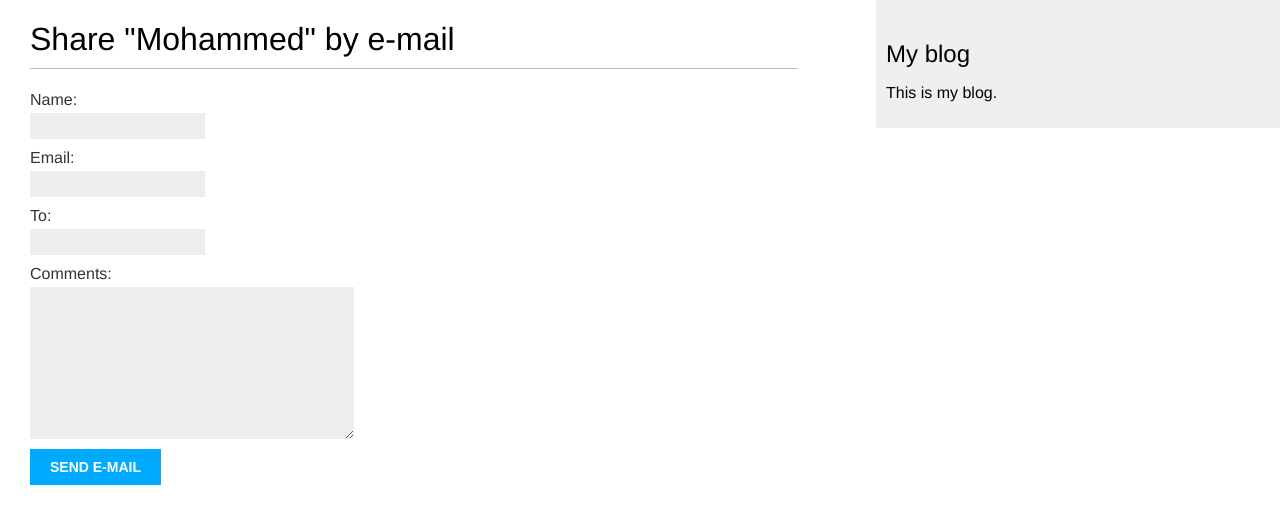
After one commit to TIkTok593/Blog-projects, a Django app: page /blog/12/share/ in a window 1280 px wide. The commit adds this page. Shown: the top 524 px of the page. Run offline with Django 4.2, Linux system fonts and the light colour scheme; data comes from the database, SQL or seed files in the repository.

Commit message:
adding email forms

```diff
--- /dev/null
+++ b/mysite/blog/forms.py
@@ -0,0 +1,7 @@
+from django import forms
+class EmailPostForm(forms.Form):
+    name = forms.CharField(max_length=25)
+    email = forms.EmailField()
+    to = forms.EmailField()
+    comments = forms.CharField(required=False,
+                               widget=forms.Textarea)
--- a/mysite/blog/templates/blog/post/detail.html
+++ b/mysite/blog/templates/blog/post/detail.html
@@ -6,4 +6,9 @@
     Published {{post.publish}} by {{post.author}}
 </p>
 {{post.body|linebreaks}}
+<p>
+    <a href="{% url "blog:post_share" post.id %}">
+      Share this post
+    </a>
+  </p>
 {% endblock %}
--- /dev/null
+++ b/mysite/blog/templates/blog/post/share.html
@@ -0,0 +1,17 @@
+{% extends "blog/base.html" %}
+{% block title %}Share a post{% endblock %}
+{% block content %}
+  {% if sent %}
+    <h1>E-mail successfully sent</h1>
+    <p>
+      "{{ post.title }}" was successfully sent to {{ form.cleaned_data.to }}.
+    </p>
+  {% else %}
+    <h1>Share "{{ post.title }}" by e-mail</h1>
+    <form method="post">
+      {{ form.as_p }}
+      {% csrf_token %}
+      <input type="submit" value="Send e-mail">
+    </form>
+  {% endif %}
+{% endblock %}
--- a/mysite/blog/urls.py
+++ b/mysite/blog/urls.py
@@ -4,5 +4,7 @@ app_name = 'blog'
 urlpatterns = [
     # path('', views.post_list, name='post_list'),
     path('', views.PostListView.as_view(), name='post_list'),
-    path('<int:year>/<int:month>/<int:day>/<slug:post>/', views.post_detail, name='post_detail')
+    path('<int:year>/<int:month>/<int:day>/<slug:post>/', views.post_detail, name='post_detail'),
+    path('<int:post_id>/share/',
+         views.post_share, name='post_share'),
 ]
--- a/mysite/blog/views.py
+++ b/mysite/blog/views.py
@@ -1,6 +1,7 @@
 from django.shortcuts import render, get_object_or_404
 from django.core.paginator import Paginator, EmptyPage, PageNotAnInteger
 from django.views.generic import ListView
+from django.core.mail import send_mail
 # from django.http import Http404
 
 
@@ -37,3 +38,30 @@ def post_detail(request, year, month, day, post):
                             publish__day = day,
                             status=Post.Status.PUBLISHED)
     return render(request, 'blog/post/detail.html', {'post': post})
+
+from .forms import EmailPostForm
+def post_share(request, post_id):
+    # Retrieve post by id
+    post = get_object_or_404(Post, id=post_id, status=Post.Status.PUBLISHED)
+    sent = False
+    if request.method == 'POST':
+        # Form was submitted
+        form = EmailPostForm(request.POST)
+        if form.is_valid():
+            # Form fields passed validation
+            cd = form.cleaned_data
+            post_url = request.build_absolute_uri(
+                post.get_absolute_url())
+            subject = f"{cd['name']} recommends you read " \
+                      f"{post.title}"
+            message = f"Read {post.title} at {post_url}\n\n" \
+                f"{cd['name']}\'s comments: {cd['comments']}"
+            send_mail(subject, message, 'abuyahyadiab@gmail.com',
+                      [cd['to']])
+            sent = True
+
+
+    else:
+        form = EmailPostForm()
+    return render(request, 'blog/post/share.html', {'post': post,
+                                                    'form': form, 'sent': sent})
--- a/mysite/mysite/settings.py
+++ b/mysite/mysite/settings.py
@@ -122,3 +122,9 @@ STATIC_URL = 'static/'
 # https://docs.djangoproject.com/en/4.1/ref/settings/#default-auto-field
 
 DEFAULT_AUTO_FIELD = 'django.db.models.BigAutoField'
+
+EMAIL_HOST = 'smtp.gmail.com'
+EMAIL_HOST_USER = 'abuyahyadiab@gmail.com'
+EMAIL_HOST_PASSWORD = 'xmkhwqliwjzciroc'
+EMAIL_PORT = 587
+EMAIL_USE_TLS = True
```
